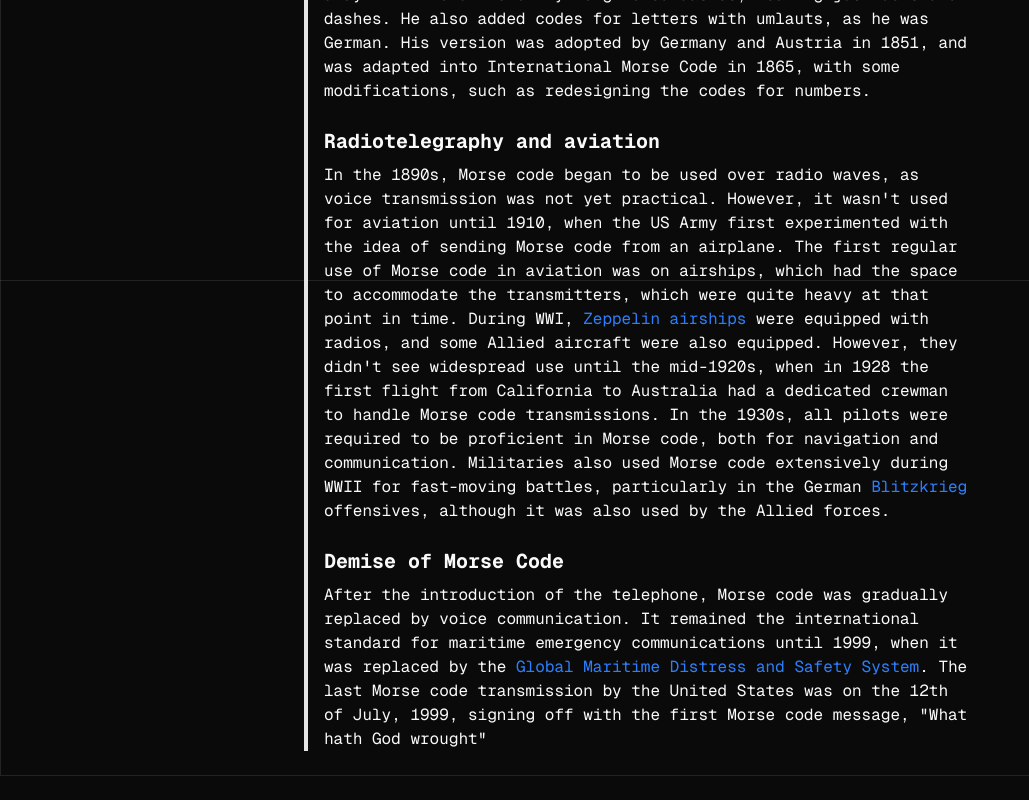
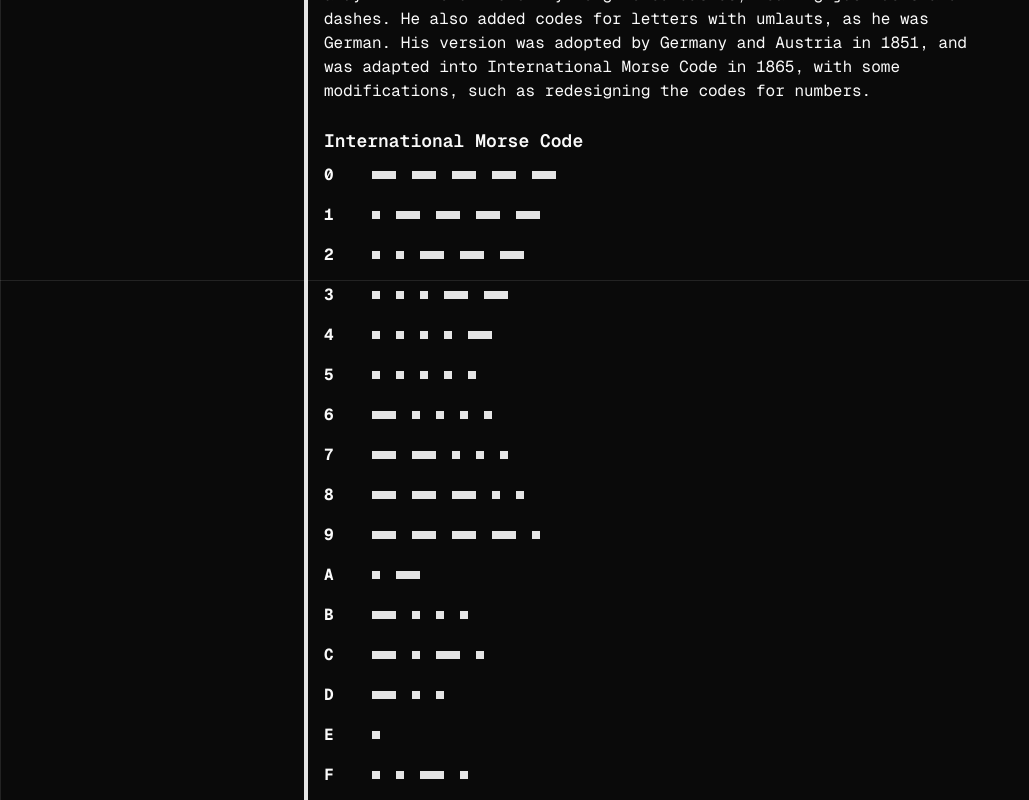
Before and after one commit to PythonAtSea/signum, a Next.js app: page /morse-history in a window 1280 px wide. Shown: the part 7720-8520 px from the top of the page, without its empty margins (0-1029 px from the left). Built offline with nearby package versions, Linux system fonts and the light colour scheme; a web font is replaced by a local one.

Commit message:
feat: add chart of international morse code

```diff
--- a/src/app/morse-history/page.tsx
+++ b/src/app/morse-history/page.tsx
@@ -1,4 +1,5 @@
 import Art from "@/components/art";
+import { MorseChart } from "@/components/morse-chart";
 import Link from "next/link";
 
 export default function Page() {
@@ -82,6 +83,10 @@ export default function Page() {
         International Morse Code in 1865, with some modifications, such as
         redesigning the codes for numbers.
       </p>
+      <h3 className="text-lg font-semibold mb-2 mt-6">
+        International Morse Code
+      </h3>
+      <MorseChart />
       <h2 className="text-xl font-bold mt-6 mb-2">
         Radiotelegraphy and aviation
       </h2>
--- /dev/null
+++ b/src/components/morse-chart.tsx
@@ -0,0 +1,75 @@
+import React from "react";
+
+const MORSE_CODE_DATA: Record<string, string[]> = {
+  A: ["•", "-"],
+  B: ["-", "•", "•", "•"],
+  C: ["-", "•", "-", "•"],
+  D: ["-", "•", "•"],
+  E: ["•"],
+  F: ["•", "•", "-", "•"],
+  G: ["-", "-", "•"],
+  H: ["•", "•", "•", "•"],
+  I: ["•", "•"],
+  J: ["•", "-", "-", "-"],
+  K: ["-", "•", "-"],
+  L: ["•", "-", "•", "•"],
+  M: ["-", "-"],
+  N: ["-", "•"],
+  O: ["-", "-", "-"],
+  P: ["•", "-", "-", "•"],
+  Q: ["-", "-", "•", "-"],
+  R: ["•", "-", "•"],
+  S: ["•", "•", "•"],
+  T: ["-"],
+  U: ["•", "•", "-"],
+  V: ["•", "•", "•", "-"],
+  W: ["•", "-", "-"],
+  X: ["-", "•", "•", "-"],
+  Y: ["-", "•", "-", "-"],
+  Z: ["-", "-", "•", "•"],
+  "1": ["•", "-", "-", "-", "-"],
+  "2": ["•", "•", "-", "-", "-"],
+  "3": ["•", "•", "•", "-", "-"],
+  "4": ["•", "•", "•", "•", "-"],
+  "5": ["•", "•", "•", "•", "•"],
+  "6": ["-", "•", "•", "•", "•"],
+  "7": ["-", "-", "•", "•", "•"],
+  "8": ["-", "-", "-", "•", "•"],
+  "9": ["-", "-", "-", "-", "•"],
+  "0": ["-", "-", "-", "-", "-"],
+};
+
+interface MorseChartProps {
+  className?: string;
+}
+
+export function MorseChart({ className = "" }: MorseChartProps) {
+  return (
+    <div className={`space-y-4 ${className}`}>
+      {Object.entries(MORSE_CODE_DATA).map(([char, code]) => (
+        <div key={char} className="flex items-center gap-4">
+          <span className="w-8 font-bold text-left">{char}</span>
+          <div className="flex gap-4">
+            {code.map((symbol, idx) => (
+              <div
+                key={idx}
+                className="flex items-center"
+                style={{
+                  display: "flex",
+                  gap: "4px",
+                  alignItems: "center",
+                }}
+              >
+                {symbol === "•" ? (
+                  <div className="bg-primary size-2" />
+                ) : (
+                  <div className="bg-primary w-6 h-2" />
+                )}
+              </div>
+            ))}
+          </div>
+        </div>
+      ))}
+    </div>
+  );
+}
```
